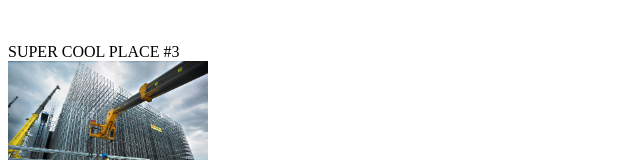
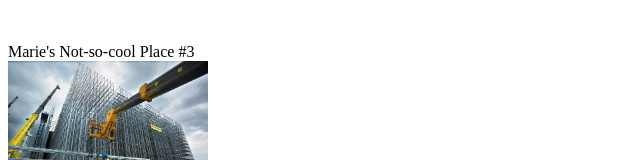
Before and after one commit to m-osborn/gdi_indyPlaces, a plain HTML site: page index.html in a window 1280 px wide. Shown: the part 640-800 px from the top of the page, 0-640 px from the left. Drawn offline with Linux system fonts and the light colour scheme.

Commit message:
Changes made by Marie.

```diff
--- a/index.html
+++ b/index.html
@@ -22,7 +22,7 @@ SUPER COOL PLACE #2
 <img src="images/construction.jpg" class="indyImage" />
 
 <div>
-SUPER COOL PLACE #3
+Marie's Not-so-cool Place #3
 </div>
 <img src="images/construction.jpg" class="indyImage" />
 
```
